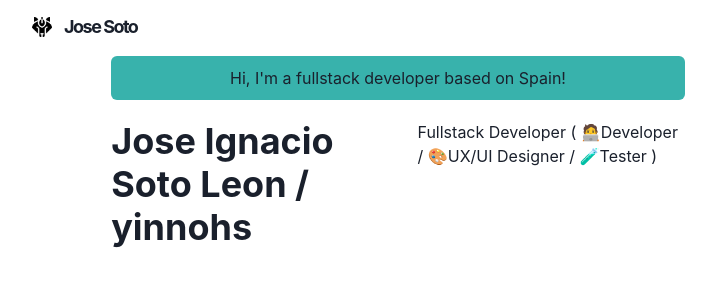
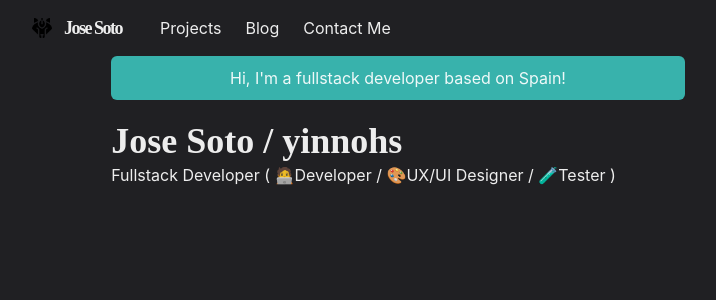
Before and after one commit to Yinnohs/portfolio, a Next.js app: page / in a window 1280 px wide. Shown: the top 300 px of the page, without its empty margins (242-958 px from the left). Built offline with nearby package versions, Linux system fonts and the light colour scheme.

Commit message:
feat:sparkles:(ui): light mode and dark mode button created

```diff
--- a/src/components/Navbar.tsx
+++ b/src/components/Navbar.tsx
@@ -15,20 +15,21 @@ import {
   useColorModeValue
 } from '@chakra-ui/react'
 import { HamburgerIcon } from '@chakra-ui/icons'
+import ThemeToggleButton from '../components/themeToggleButton'
 
 const LinkItem = ({ href, path, children }) => {
   const active = path === href
-  const inactiveColor = useColorModeValue('gray.200', 'whiteAlpha.900')
+  const inactiveColor = useColorModeValue('gray.800', 'whiteAlpha.900')
   return (
-    <NextLink href={href}>
     <Link
+      as={NextLink}
+      href={href}
       p={2}
       bg={active ? 'glassTeal' : undefined}
       color={active ? '#202023' : inactiveColor}
     >
       {children}
     </Link>
-    </NextLink>
   )
 }
 
@@ -57,6 +58,54 @@ const Navbar = props => {
             <Logo />
           </Heading>
         </Flex>
+        <Stack
+          direction={{ base: 'column', md: 'row' }}
+          display={{ base: 'none', md: 'flex' }}
+          width={{ base: 'full', md: 'auto' }}
+          alignItems={'center'}
+          flexGrow={1}
+          mt={{ base: 4, nmd: 0 }}
+        >
+          <LinkItem href={'/projects'} path={path}>
+            Projects
+          </LinkItem>
+
+          <LinkItem href={'/blog'} path={path}>
+            Blog
+          </LinkItem>
+
+          <LinkItem href={'/contact'} path={path}>
+            Contact Me
+          </LinkItem>
+        </Stack>
+
+        <Box flex={1} textAlign={'right'}>
+          <ThemeToggleButton />
+          <Box ml={2} display={{ base: 'inline-block', md: 'none' }}>
+            <Menu>
+              <MenuButton
+                as={IconButton}
+                icon={<HamburgerIcon />}
+                variant={'outline'}
+                aria-label="Options"
+              />
+              <MenuList>
+                <MenuItem as={NextLink} href={'/'} passHref>
+                  About
+                </MenuItem>
+                <MenuItem as={NextLink} href={'/projects'} passHref>
+                  Projects
+                </MenuItem>
+                <MenuItem as={NextLink} href={'/blog'} passHref>
+                  Blog
+                </MenuItem>
+                <MenuItem as={NextLink} href={'/contact'} passHref>
+                  Contact me
+                </MenuItem>
+              </MenuList>
+            </Menu>
+          </Box>
+        </Box>
       </Container>
     </Box>
   )
--- /dev/null
+++ b/src/components/themeToggleButton.tsx
@@ -0,0 +1,18 @@
+import { IconButton, useColorMode, useColorModeValue } from '@chakra-ui/react'
+import { SunIcon, MoonIcon } from '@chakra-ui/icons'
+
+const ligthColor = '#202023'
+const darkColor = '#f0e0cb'
+
+const ThemeToggleButton = () => {
+  return (
+    <IconButton
+      aria-label={'Toggle theme'}
+      colorScheme={useColorModeValue(ligthColor, darkColor)}
+      icon={useColorModeValue(<MoonIcon />, <SunIcon />)}
+      //   onClick={}
+    ></IconButton>
+  )
+}
+
+export default ThemeToggleButton
--- a/src/pages/_app.tsx
+++ b/src/pages/_app.tsx
@@ -1,16 +1,15 @@
 import { ChakraProvider } from '@chakra-ui/react'
 import Layout from '../components/layout/main'
+import { Apptheme } from '../utils'
 
-
-const Website = ({Component, pageProps, router})=>{
-    return(
-        <ChakraProvider>
-            <Layout router={router}>
-                <Component {...pageProps} key={router?.route}>
-                </Component>
-            </Layout>
-        </ChakraProvider>
-    )
+const Website = ({ Component, pageProps, router }) => {
+  return (
+    <ChakraProvider theme={Apptheme}>
+      <Layout router={router}>
+        <Component {...pageProps} key={router?.route}></Component>
+      </Layout>
+    </ChakraProvider>
+  )
 }
 
 export default Website
--- /dev/null
+++ b/src/pages/_document.tsx
@@ -0,0 +1,21 @@
+import { ColorModeScript } from '@chakra-ui/react'
+import NextDocument, { Html, Head, Main, NextScript } from 'next/document'
+import { Apptheme } from '../utils'
+import { JSX } from 'react'
+
+export default class Document extends NextDocument {
+  render(): JSX.Element {
+    return (
+      <Html lang="en">
+        <Head />
+        <body>
+          <ColorModeScript
+            initialColorMode={Apptheme.config.initialColorMode}
+          />
+          <Main />
+          <NextScript />
+        </body>
+      </Html>
+    )
+  }
+}
--- a/src/pages/index.tsx
+++ b/src/pages/index.tsx
@@ -12,10 +12,9 @@ const Page = () => {
       >
         Hi, I&apos;m a fullstack developer based on Spain!
       </Box>
-      <Box display={{ md: 'flex' }}>
-        <Box flexGrow={1}></Box>
+      <Box display={{ md: 'flex', flexDirection: 'row' }} flexGrow={1}>
         <Heading as="h2" variant={'page-tittle'}>
-          Jose Ignacio Soto Leon / yinnohs
+          Jose Soto / yinnohs
         </Heading>
         <p>Fullstack Developer ( 🧑‍💻Developer / 🎨UX/UI Designer / 🧪Tester )</p>
       </Box>
--- /dev/null
+++ b/src/utils/index.ts
@@ -0,0 +1 @@
+export * from './theme'
--- /dev/null
+++ b/src/utils/theme.ts
@@ -0,0 +1,54 @@
+import { extendTheme } from '@chakra-ui/react'
+import { mode } from '@chakra-ui/theme-tools'
+
+const styles = {
+  global: props => ({
+    body: {
+      bg: mode('#f0e0cb', '#202023')(props)
+    }
+  })
+}
+
+const components = {
+  Heading: {
+    variants: {
+      'section-title': {
+        textDeoration: 'underline',
+        fontSize: 24,
+        textUnderlineOffset: 6,
+        textDecorationColor: '#525252',
+        textDecorationThickness: 4,
+        marginTop: 3,
+        marginBottom: 4
+      }
+    }
+  },
+
+  Link: {
+    baseStyle: props => ({
+      color: mode('#3d7aed', '#ff63c3')(props),
+      textUnderlineOffset: 3
+    })
+  }
+}
+
+const fonts = {
+  heading: "'M PLUS Rounded 1c'"
+}
+
+const colors = {
+  glassTeal: '#88ddca'
+}
+
+const config = {
+  initialColorMode: 'dark',
+  useSystemColorMode: true
+}
+
+export const Apptheme = extendTheme({
+  config,
+  styles,
+  components,
+  fonts,
+  colors
+})
```
Lines whose indentation alone changed are shown as unchanged.
